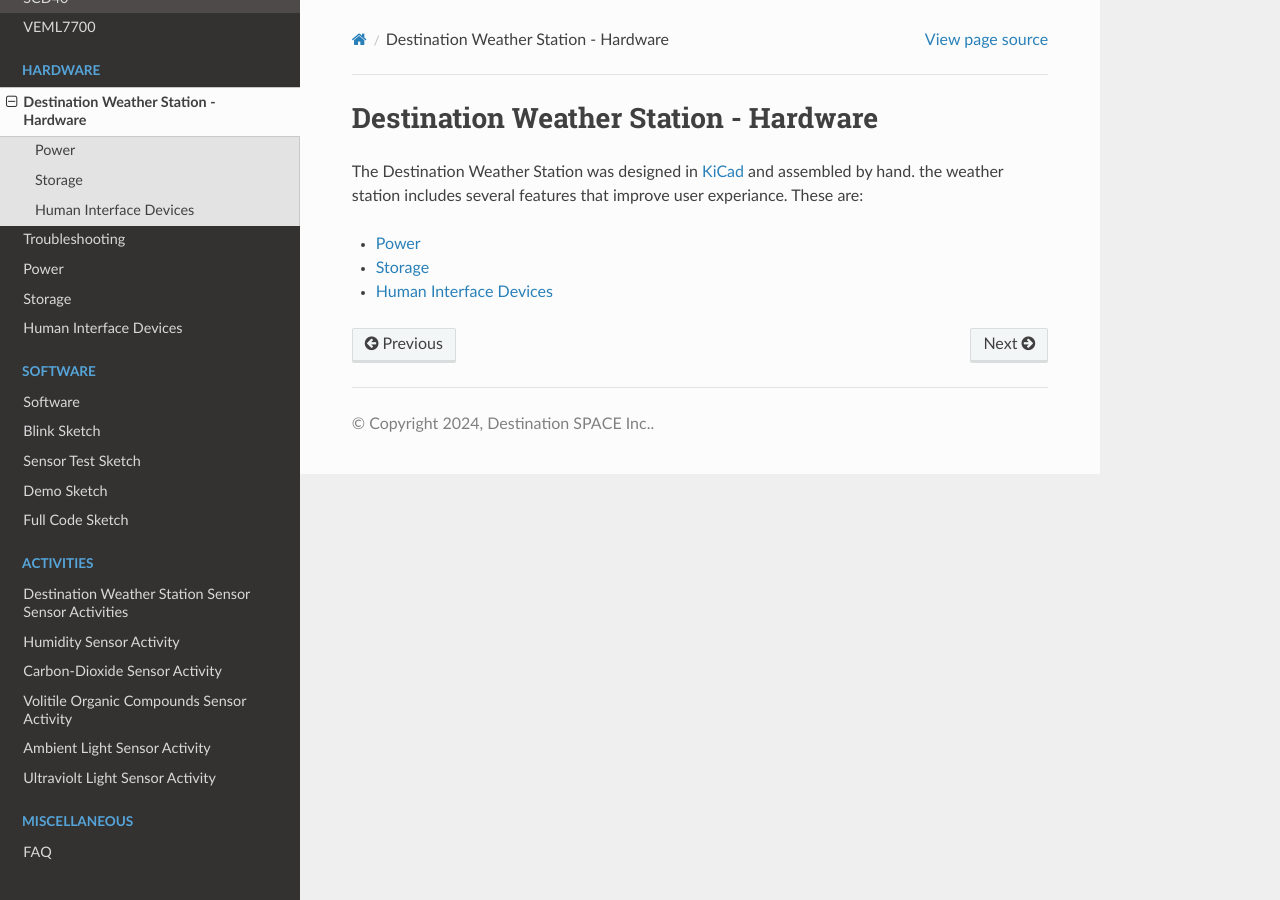
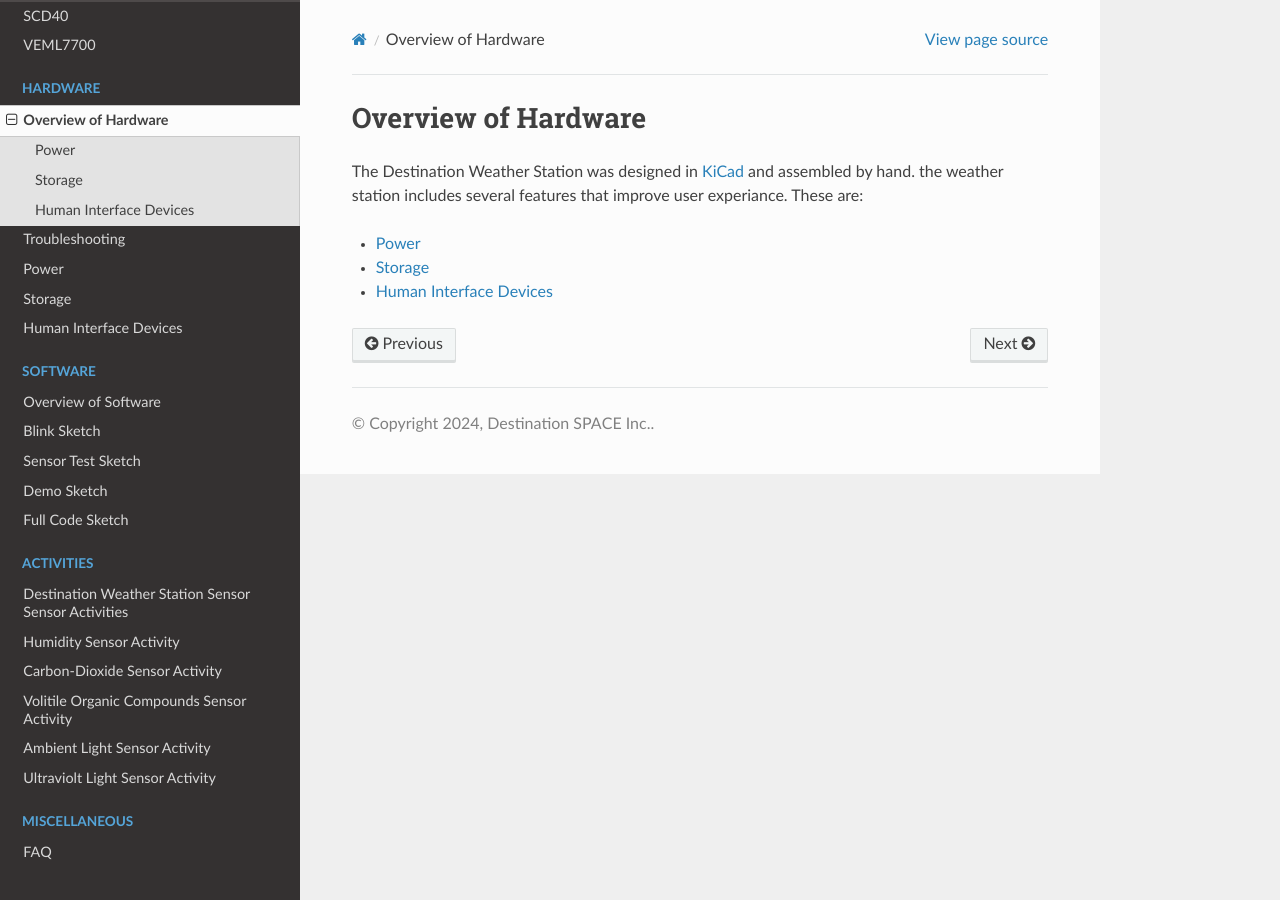
Before and after one commit to Destination-SPACE/DS-Weather-Station-V4.5, a Sphinx documentation site: the page built from docs/hardware/index.rst, in a window 1280 px wide. Built offline with Sphinx 7.4.7 and the Read the Docs theme 2.0.0, drawn with Linux system fonts in a browser that asks for light colours; pages that are not in the unit, such as notebooks, are missing from menus.

Commit message:
fixed headers

```diff
--- a/docs/hardware/index.rst
+++ b/docs/hardware/index.rst
@@ -13,8 +13,8 @@
 
 .. _hardware:
 
-Destination Weather Station - Hardware
-======================================
+Overview of Hardware
+====================
 
 The Destination Weather Station was designed in `KiCad <https://www.kicad.org/>`_ and assembled by hand. the weather station includes several features that improve user experiance. These are:
 
--- a/docs/sensors/index.rst
+++ b/docs/sensors/index.rst
@@ -13,8 +13,8 @@
 
 .. _sensors:
 
-Destination Weather Station - Sensors
-=====================================
+Overview of Sensors
+===================
 
 The Destination Weather Station is equipped with a :ref:`Bosch BME280 combined humidity and pressure sensor<bme280>`.
 
--- a/docs/software/index.rst
+++ b/docs/software/index.rst
@@ -13,8 +13,8 @@
 
 .. _software:
 
-Software
-========
+Overview of Software
+====================
 
 Software for the Destination Weather Station v4.5.
 
```
